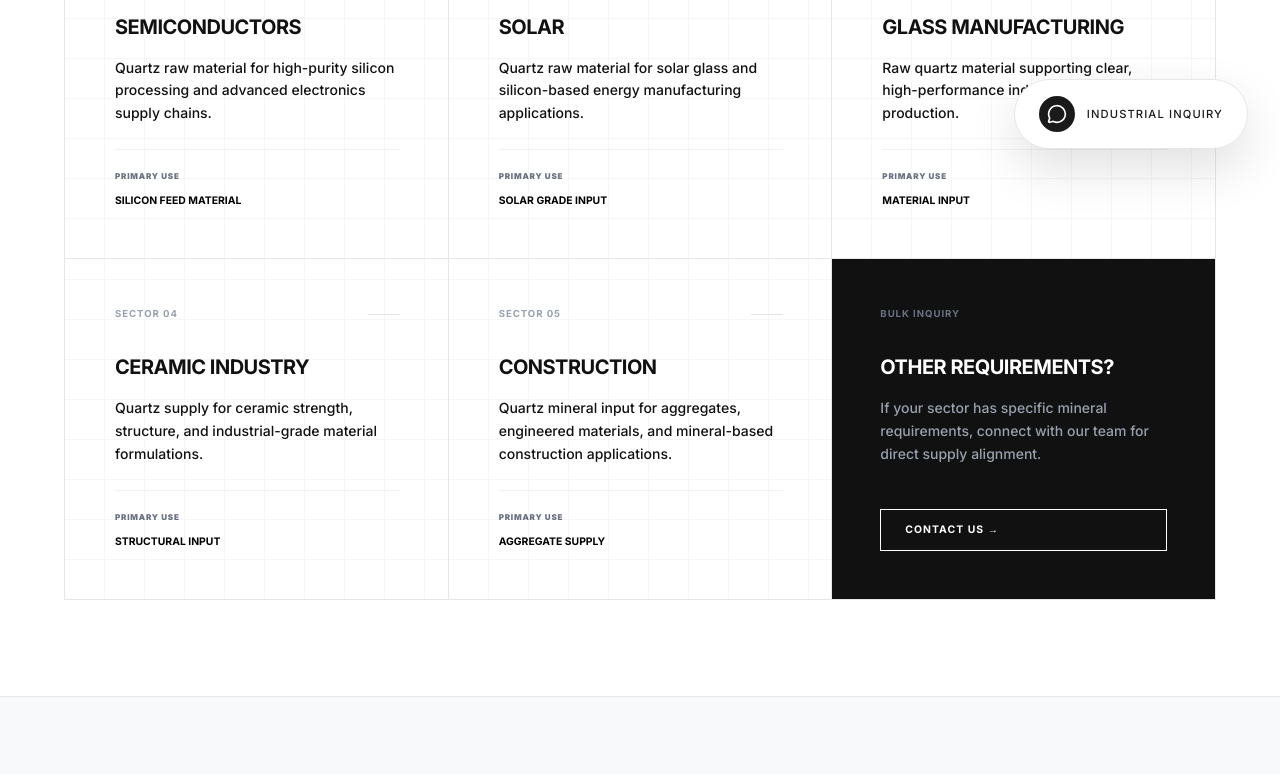
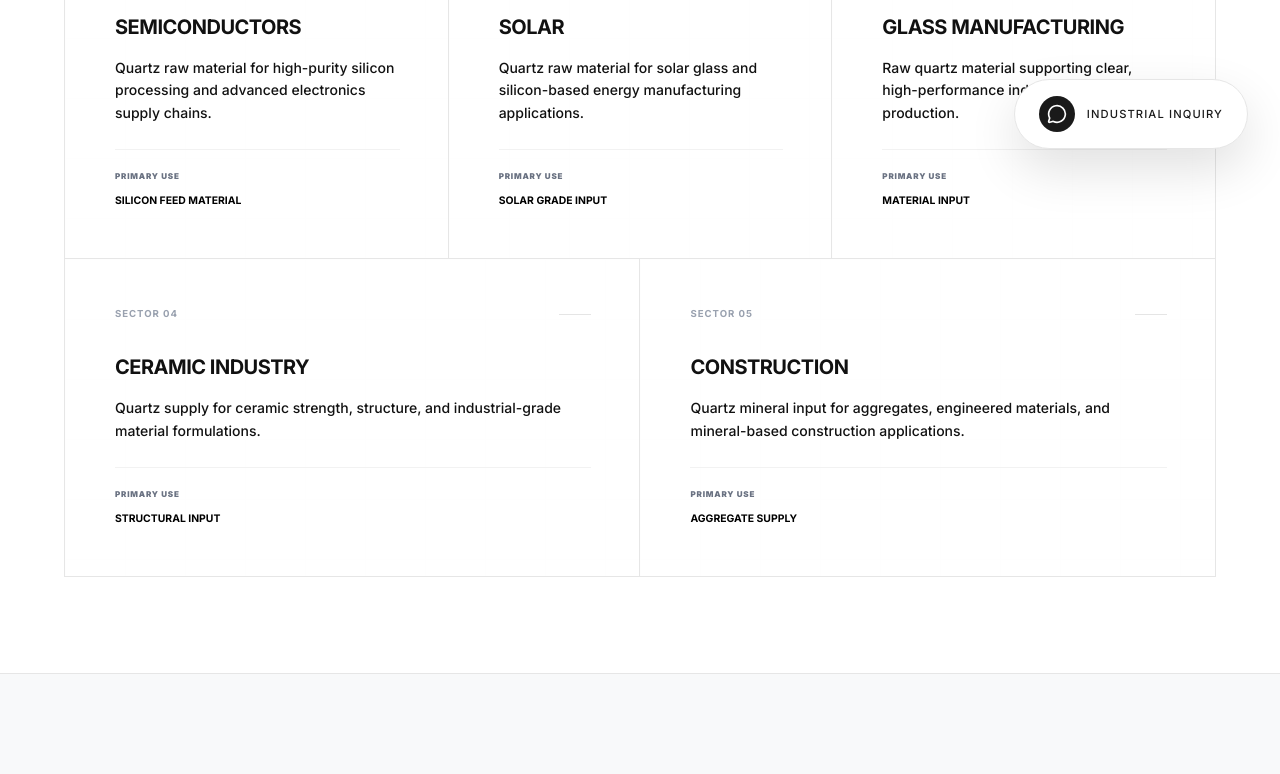
Before and after one commit to ssrminesandmineralspvtltd/mining, a Next.js app: page /applications in a window 1280 px wide. Shown: the part 619-1393 px from the top of the page. Built offline with nearby package versions, Linux system fonts and the light colour scheme.

Commit message:
fix: 5-sector 3+2 centered grid layout — no filler cells, clean col-span split

```diff
--- a/app/applications/page.tsx
+++ b/app/applications/page.tsx
@@ -61,10 +61,10 @@ const ApplicationsPage = () => {
         </div>
       </section>
 
-      {/* Applications Grid — 5 Sectors */}
+      {/* Applications Grid — 5 Sectors, 3+2 Layout */}
       <section className="py-24">
         <div className="max-w-[1440px] mx-auto px-[5%]">
-          <div className="grid grid-cols-1 md:grid-cols-2 lg:grid-cols-3 gap-px bg-[#E6E6E6] border border-[#E6E6E6]">
+          <div className="grid grid-cols-1 md:grid-cols-2 lg:grid-cols-6 gap-px bg-[#E6E6E6] border border-[#E6E6E6]">
             {sectors.map((sector, idx) => (
               <motion.div
                 key={idx}
@@ -72,9 +72,9 @@ const ApplicationsPage = () => {
                 whileInView={{ opacity: 1, y: 0 }}
                 viewport={{ once: true }}
                 transition={{ duration: 0.5, delay: idx * 0.08 }}
-                className="bg-white group relative overflow-hidden"
+                className={`${idx < 3 ? 'lg:col-span-2' : 'lg:col-span-3'} bg-white group relative overflow-hidden`}
               >
-                <div className="absolute inset-0 opacity-[0.03] pointer-events-none" style={{ backgroundImage: 'repeating-linear-gradient(0deg,transparent,transparent 39px,#000 39px,#000 40px),repeating-linear-gradient(90deg,transparent,transparent 39px,#000 39px,#000 40px)' }}></div>
+                <div className="absolute inset-0 opacity-[0.03] technical-grid pointer-events-none"></div>
                 <div className="p-10 lg:p-12 flex flex-col h-full border-l-2 border-transparent group-hover:border-black transition-all duration-500 min-h-[300px]">
                   <div className="flex justify-between items-center mb-8">
                     <span className="text-[0.6rem] font-bold uppercase tracking-widest text-gray-400">Sector {sector.num}</span>
@@ -89,27 +89,6 @@ const ApplicationsPage = () => {
                 </div>
               </motion.div>
             ))}
-            {/* 6th cell — CTA to balance the 3-col grid */}
-            <motion.div
-              initial={{ opacity: 0, y: 20 }}
-              whileInView={{ opacity: 1, y: 0 }}
-              viewport={{ once: true }}
-              transition={{ duration: 0.5, delay: 0.45 }}
-              className="bg-[#111111] group relative overflow-hidden"
-            >
-              <div className="p-10 lg:p-12 flex flex-col h-full justify-between min-h-[300px]">
-                <div>
-                  <span className="text-[0.6rem] font-bold uppercase tracking-widest text-gray-500 block mb-8">Bulk Inquiry</span>
-                  <h2 className="text-xl font-bold uppercase tracking-tight mb-4 text-white">Other Requirements?</h2>
-                  <p className="text-sm text-gray-400 font-medium leading-relaxed">
-                    If your sector has specific mineral requirements, connect with our team for direct supply alignment.
-                  </p>
-                </div>
-                <Link href="/contact" className="mt-8 inline-block border border-white text-white text-[0.65rem] font-bold uppercase tracking-widest px-6 py-3 hover:bg-white hover:text-black transition-all duration-300">
-                  Contact Us →
-                </Link>
-              </div>
-            </motion.div>
           </div>
         </div>
       </section>
--- a/app/page.tsx
+++ b/app/page.tsx
@@ -118,17 +118,17 @@ export default function Home() {
           </div>
         </div>
 
-        <div className="container-wide grid grid-cols-1 sm:grid-cols-2 lg:grid-cols-3 gap-px bg-[#E6E6E6] border border-[#E6E6E6]">
+        <div className="container-wide grid grid-cols-1 md:grid-cols-2 lg:grid-cols-6 gap-px bg-[#E6E6E6] border border-[#E6E6E6]">
           {[
-            { num: "01", title: "Semiconductors", desc: "Quartz raw material for high-purity silicon processing and advanced electronics supply chains.", use: "Silicon Feed Material" },
-            { num: "02", title: "Solar", desc: "Quartz raw material for solar glass and silicon-based energy manufacturing applications.", use: "Solar Grade Input" },
-            { num: "03", title: "Glass Manufacturing", desc: "Raw quartz material supporting clear, high-performance industrial glass production.", use: "Material Input" },
-            { num: "04", title: "Ceramic Industry", desc: "Quartz supply for ceramic strength, structure, and industrial-grade material formulations.", use: "Structural Input" },
-            { num: "05", title: "Construction", desc: "Quartz mineral input for aggregates, engineered materials, and mineral-based construction applications.", use: "Aggregate Supply" }
+            { num: "01", title: "Semiconductors", desc: "Quartz raw material for high-purity silicon processing and advanced electronics supply chains.", use: "Silicon Feed Material", span: "lg:col-span-2" },
+            { num: "02", title: "Solar", desc: "Quartz raw material for solar glass and silicon-based energy manufacturing applications.", use: "Solar Grade Input", span: "lg:col-span-2" },
+            { num: "03", title: "Glass Manufacturing", desc: "Raw quartz material supporting clear, high-performance industrial glass production.", use: "Material Input", span: "lg:col-span-2" },
+            { num: "04", title: "Ceramic Industry", desc: "Quartz supply for ceramic strength, structure, and industrial-grade material formulations.", use: "Structural Input", span: "lg:col-span-3" },
+            { num: "05", title: "Construction", desc: "Quartz mineral input for aggregates, engineered materials, and mineral-based construction applications.", use: "Aggregate Supply", span: "lg:col-span-3" }
           ].map((item, idx) => (
             <div
               key={idx}
-              className="bg-white relative group overflow-hidden"
+              className={`${item.span} bg-white relative group overflow-hidden`}
             >
               <div className="absolute inset-0 opacity-[0.03] technical-grid pointer-events-none"></div>
               <div className="p-8 lg:p-12 relative z-10 flex flex-col h-full bg-white/80 border-l-2 border-transparent group-hover:border-black transition-all duration-500 min-h-[260px]">
```
